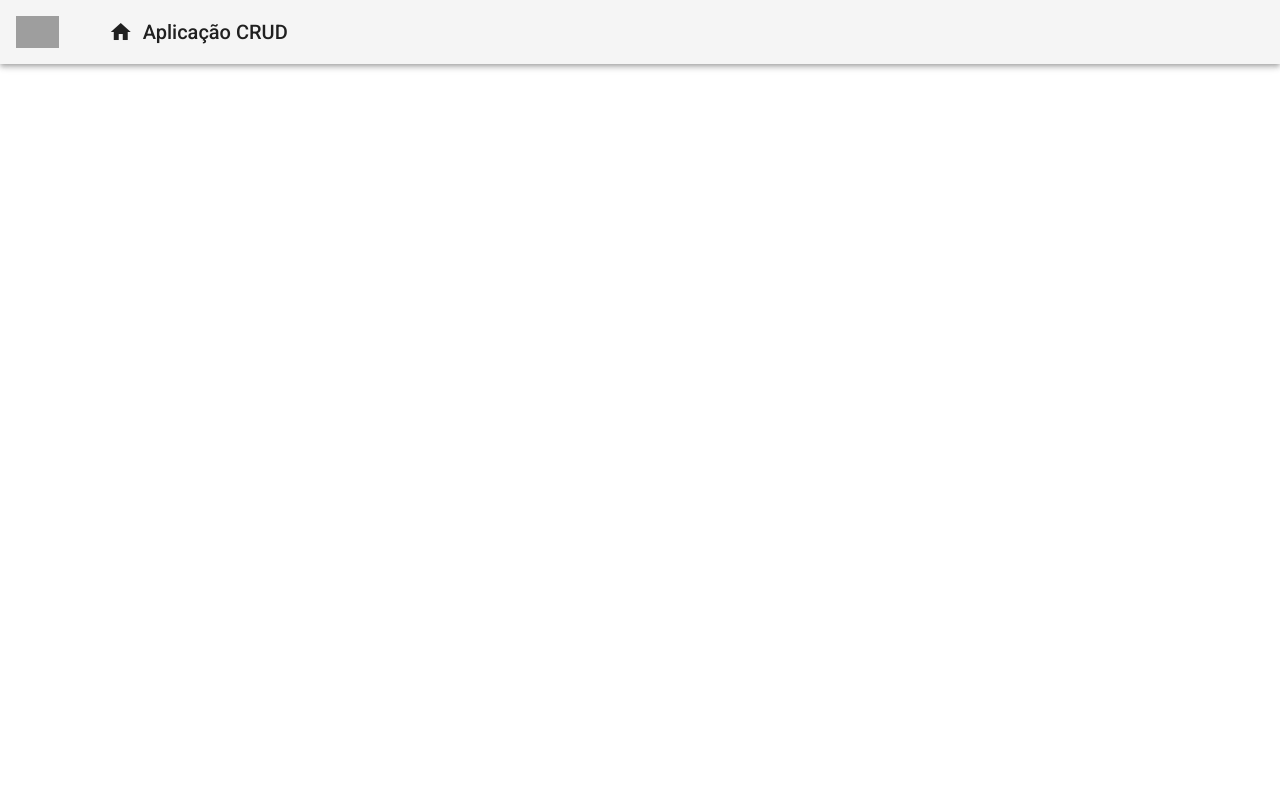
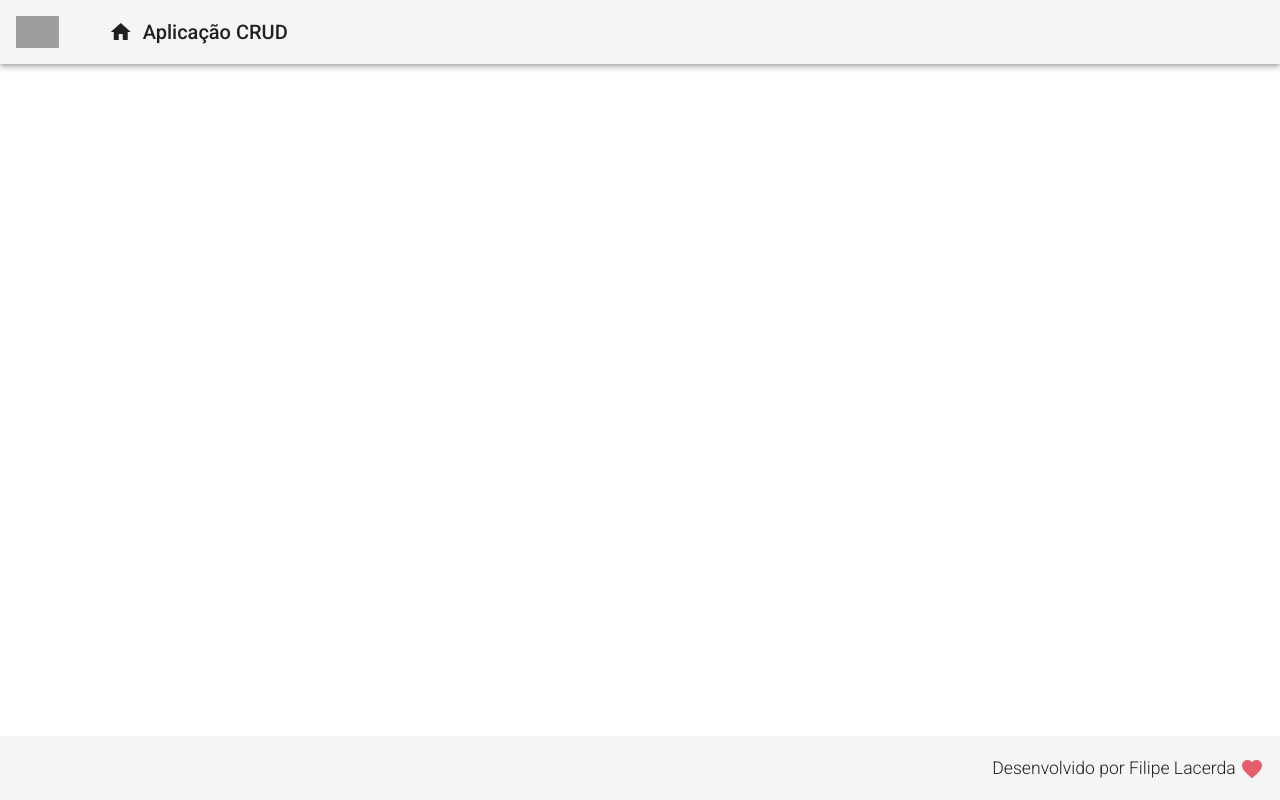
Before and after one commit to FilipeLaceerda/Angular-crud, an Angular app in the folder frontend/: page / in a window 1280 px wide. Built offline with nearby package versions, Linux system fonts and the light colour scheme; grey boxes are pictures that could not be loaded.

Commit message:
Criação do componente footer

```diff
--- a/frontend/src/app/app.component.html
+++ b/frontend/src/app/app.component.html
@@ -1 +1,2 @@
 <app-header></app-header>
+<app-footer></app-footer>
--- a/frontend/src/app/app.module.ts
+++ b/frontend/src/app/app.module.ts
@@ -7,11 +7,13 @@
 import { HeaderComponent } from './components/template/header/header.component';
 
 import { MatToolbarModule } from '@angular/material/toolbar';
+import { FooterComponent } from './components/template/footer/footer.component';
 
 @NgModule({
   declarations: [
     AppComponent,
-    HeaderComponent
+    HeaderComponent,
+    FooterComponent
   ],
   imports: [
     BrowserModule,
--- /dev/null
+++ b/frontend/src/app/components/template/footer/footer.component.css
@@ -0,0 +1,12 @@
+.footer{
+    position: fixed;
+    bottom: 0;
+
+    display: flex;
+    justify-content: flex-end;
+}
+
+.footer span{
+    font-weight: 300;
+    font-size: 1.1rem;
+}
--- /dev/null
+++ b/frontend/src/app/components/template/footer/footer.component.html
@@ -0,0 +1,7 @@
+<mat-toolbar class="footer">
+    <span>
+        Desenvolvido por Filipe Lacerda <i class="material-icons red v-middle">
+            favorite
+        </i>
+    </span>
+</mat-toolbar>
--- /dev/null
+++ b/frontend/src/app/components/template/footer/footer.component.ts
@@ -0,0 +1,15 @@
+import { Component, OnInit } from '@angular/core';
+
+@Component({
+  selector: 'app-footer',
+  templateUrl: './footer.component.html',
+  styleUrls: ['./footer.component.css']
+})
+export class FooterComponent implements OnInit {
+
+  constructor() { }
+
+  ngOnInit(): void {
+  }
+
+}
--- a/frontend/src/styles.css
+++ b/frontend/src/styles.css
@@ -2,3 +2,11 @@
 
 html, body { height: 100%; }
 body { margin: 0; font-family: Roboto, "Helvetica Neue", sans-serif; }
+
+.red{
+    color: rgb(227, 94, 107);
+}
+
+.v-middle{
+    vertical-align: middle;
+}
```
